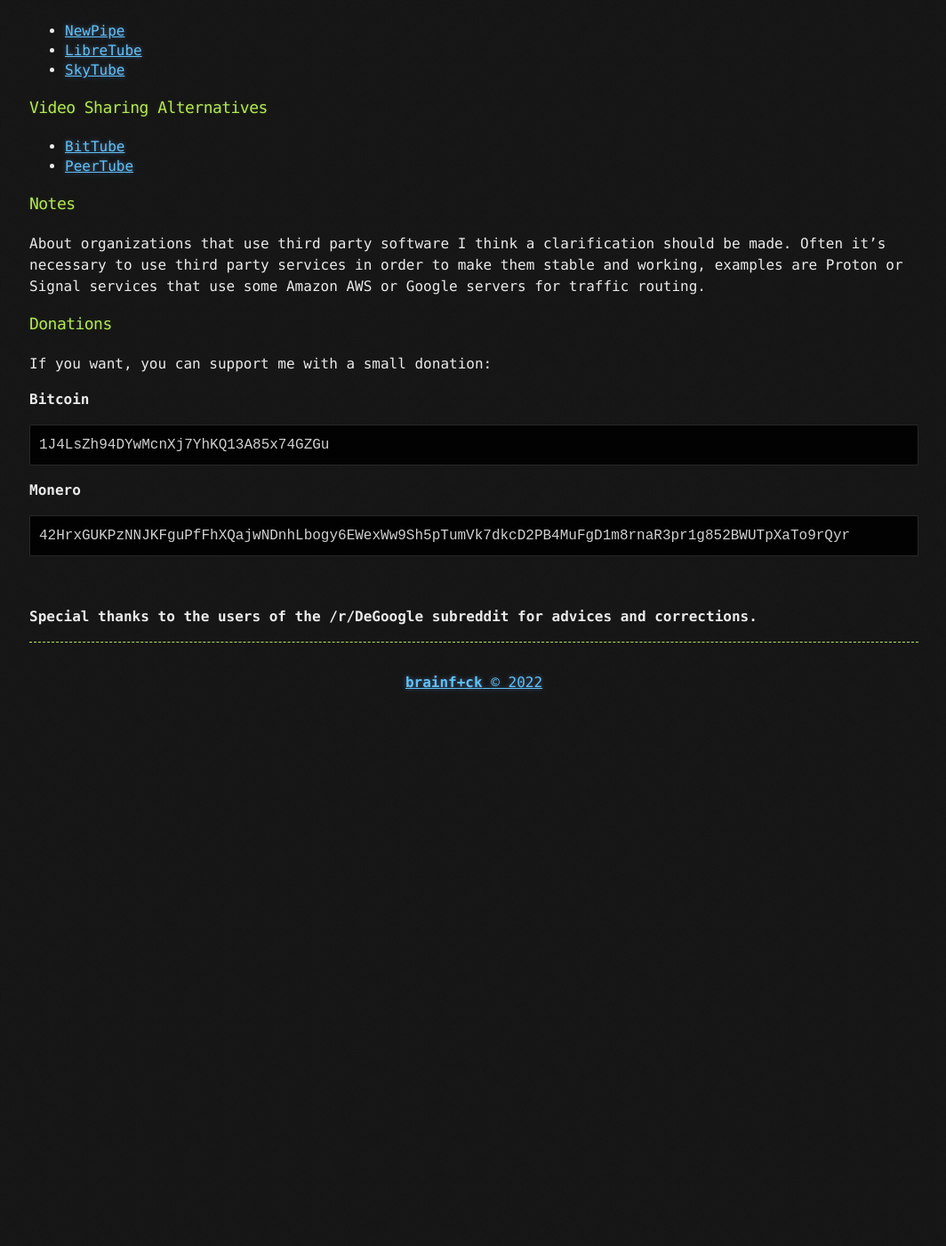
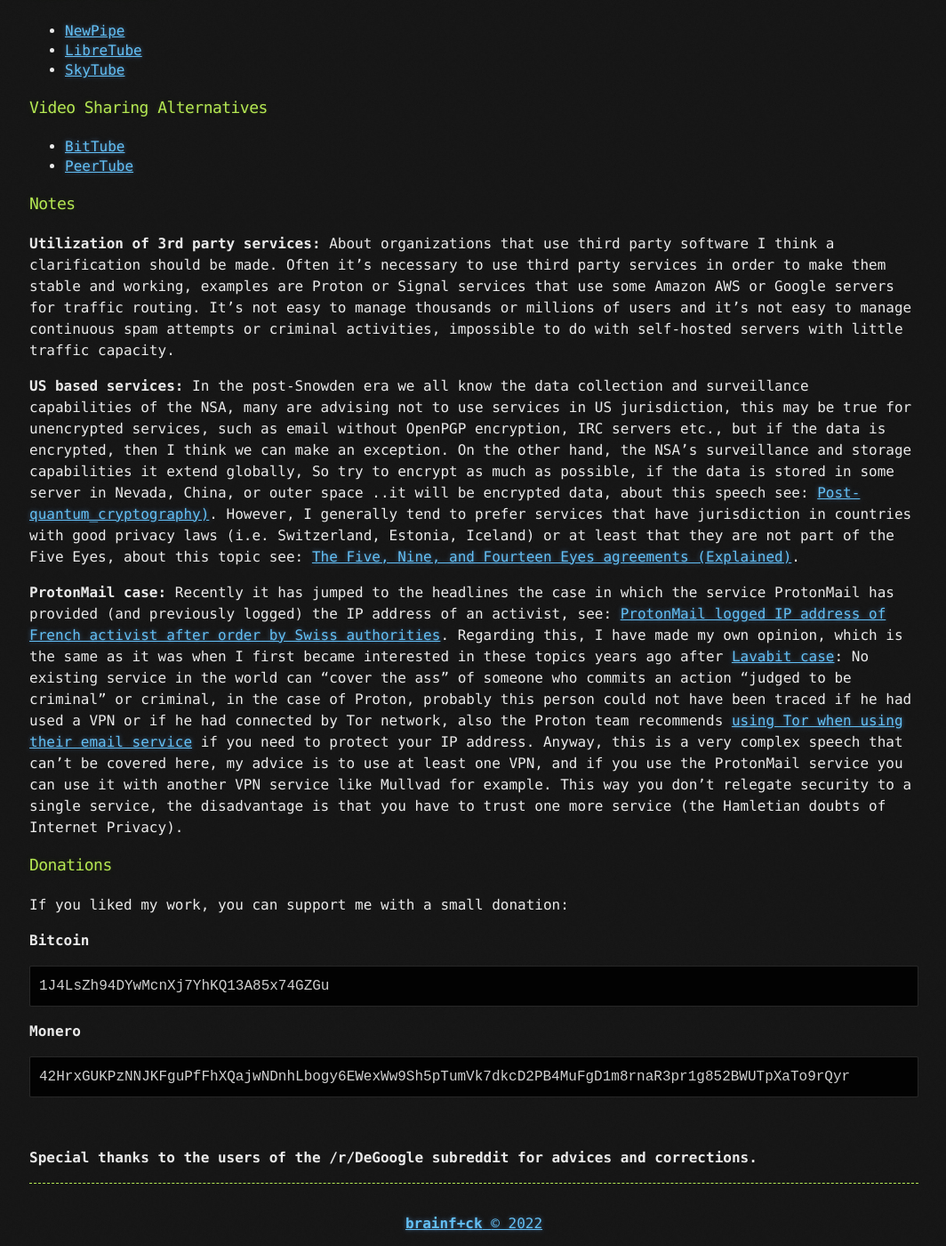
Before and after one commit to brainfucksec/brainfucksec.github.io, a Jekyll site: the page built from _posts/2022-03-20-a-good-privacy-list.md, in a window 1280 px wide and 1400 px high, scrolled down 7399 px. Shown: the whole window at 89% size, without its empty margins (107-1171 px from the left). Built offline with Jekyll 4.4.1, drawn with Linux system fonts in a browser that asks for light colours; before the commit the page ends 8191 px from its top, so only the background shows below that; some of the changed text lies outside the part shown.

Commit message:
Update _posts/2022-03-20-a-good-privacy-list.md

````diff
--- a/_posts/2022-03-20-a-good-privacy-list.md
+++ b/_posts/2022-03-20-a-good-privacy-list.md
@@ -91,7 +91,7 @@
 * [Tutanota Calendar](https://tutanota.com/calendar/) - Required an email account with this service
 * [Proton Calendar](https://calendar.protonmail.com/) - Required an email account with this service
 
-## Cloud Storage.s
+## Cloud Storage
 
 * [ProtonDrive](https://account.protonmail.com/login)
 * [Filen](https://filen.io/)
@@ -320,12 +320,17 @@
 
 ### Notes
 
-About organizations that use third party software I think a clarification should be made.
-Often it's necessary to use third party services in order to make them stable and working, examples are Proton or Signal services that use some Amazon AWS or Google servers for traffic routing.
+**Utilization of 3rd party services:** About organizations that use third party software I think a clarification should be made.  Often it's necessary to use third party services in order to make them stable and working, examples are Proton or Signal services that use some Amazon AWS or Google servers for traffic routing. It's not easy to manage thousands or millions of users and it's not easy to manage continuous spam attempts or criminal activities, impossible to do with self-hosted servers with little traffic capacity.
+
+**US based services:** In the post-Snowden era we all know the data collection and surveillance capabilities of the NSA, many are advising not to use services in US jurisdiction, this may be true for unencrypted services, such as email without OpenPGP encryption, IRC servers etc., but if the data is encrypted, then I think we can make an exception. On the other hand, the NSA's surveillance and storage capabilities it extend globally, So try to encrypt as much as possible, if the data is stored in some server in Nevada, China, or outer space ..it will be encrypted data, about this speech see: [Post-quantum_cryptography)](https://en.wikipedia.org/wiki/Post-quantum_cryptography).
+However, I generally tend to prefer services that have jurisdiction in countries with good privacy laws (i.e. Switzerland, Estonia, Iceland) or at least that they are not part of the Five Eyes, about this topic see: [The Five, Nine, and Fourteen Eyes agreements (Explained)](https://protonvpn.com/blog/5-eyes-global-surveillance/).
+
+**ProtonMail case:** Recently it has jumped to the headlines the case in which the service ProtonMail has provided (and previously logged) the IP address of an activist, see: [ProtonMail logged IP address of French activist after order by Swiss authorities](https://techcrunch.com/2021/09/06/protonmail-logged-ip-address-of-french-activist-after-order-by-swiss-authorities/).  Regarding this, I have made my own opinion, which is the same as it was when I first became interested in these topics years ago after [Lavabit case](https://en.wikipedia.org/wiki/Lavabit#Suspension_and_gag_order): No existing service in the world can "cover the ass" of someone who commits an action "judged to be criminal" or criminal, in the case of Proton, probably this person could not have been traced if he had used a VPN or if he had connected by Tor network, also the Proton team recommends [using Tor when using their email service](https://old.reddit.com/r/ProtonMail/comments/pil6xi/climate_activist_arrested_after_protonmail/hbqha63/) if you need to protect your IP address. Anyway, this is a very complex speech that can't be covered here, my advice is to use at least one VPN, and if you use the ProtonMail service you can use it with another VPN service like Mullvad for example.  This way you don't relegate security to a single service, the disadvantage is that you have to trust one more service (the Hamletian doubts of Internet Privacy).
+
 
 ### Donations
 
-If you want, you can support me with a small donation:
+If you liked my work, you can support me with a small donation:
 
 **Bitcoin**
 ```
````
